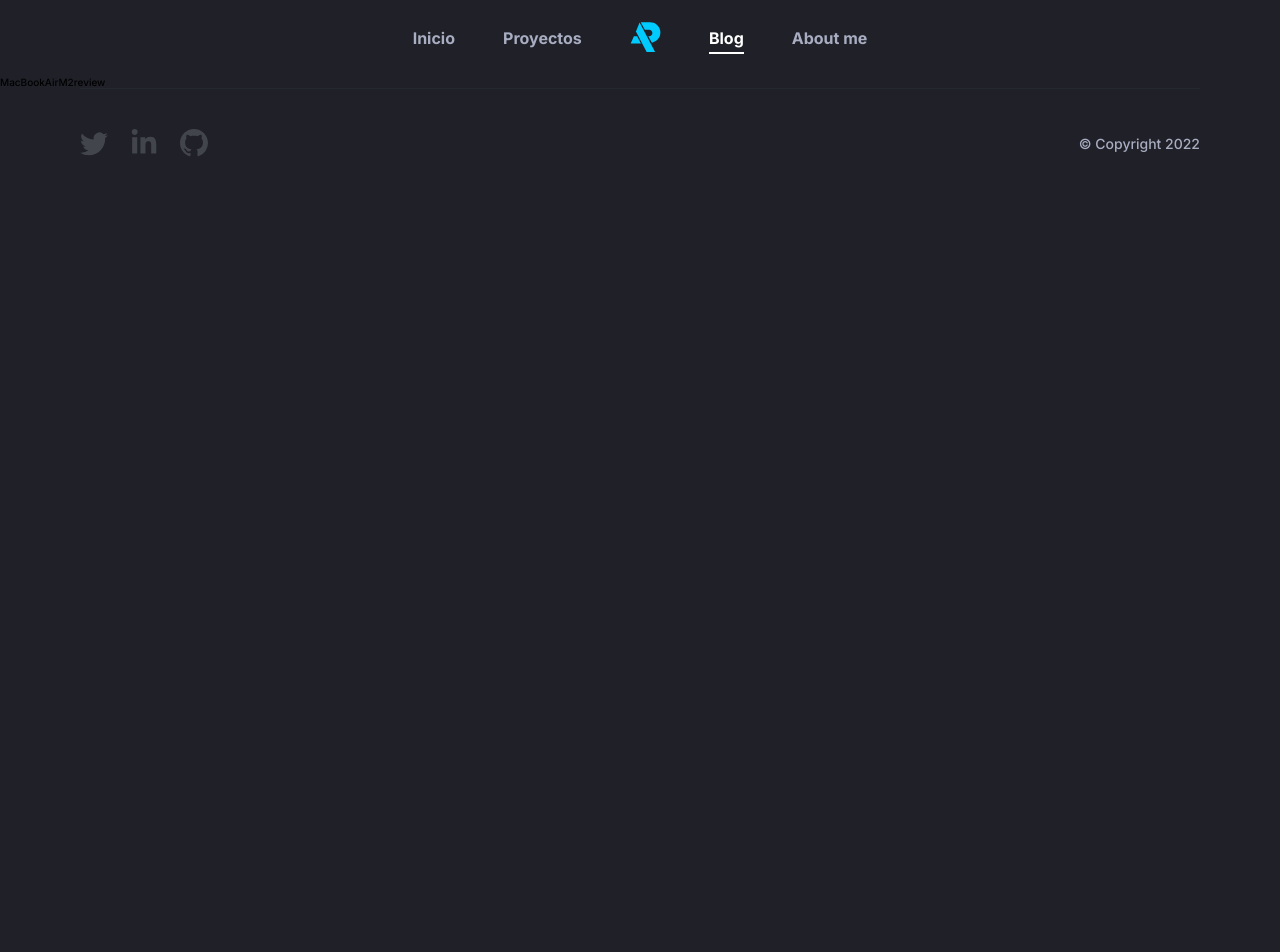
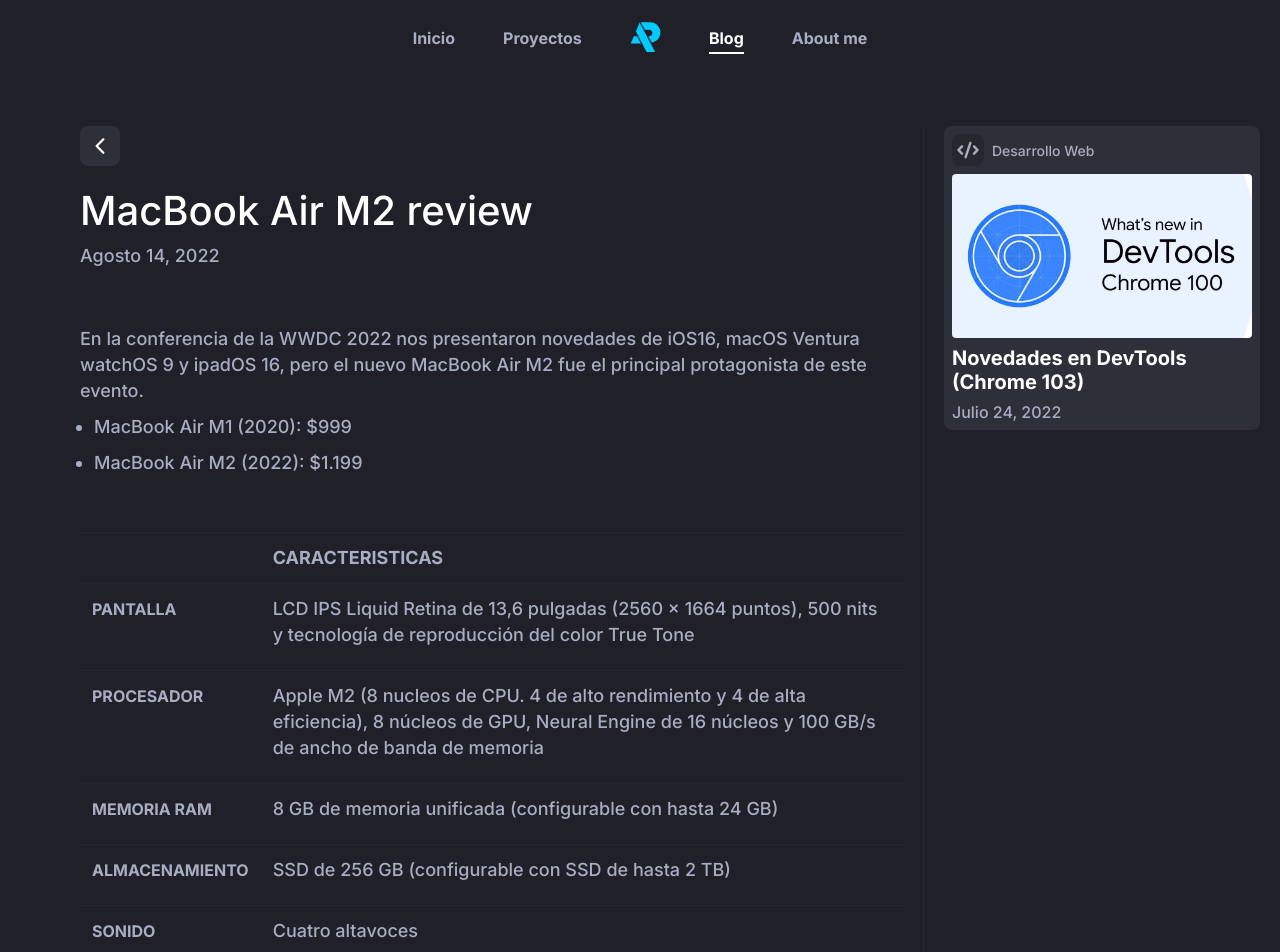
Before and after one commit to AlexisPaez11/website, a React (Create React App) app: page /Blog/MacBookAirM2review in a window 1280 px wide. Shown: the top 952 px of the page. Before the commit the page ends 800 px from the top, so only its background shows below. Built offline with nearby package versions, Linux system fonts and the light colour scheme; a web font is replaced by a local one.

Commit message:
Article add

```diff
--- a/src/components/article/ArticleData.jsx
+++ b/src/components/article/ArticleData.jsx
@@ -34,8 +34,8 @@ const ArticleData = [
     category: 'Tecnología',
     image: MacBookAirM2,
     title: 'MacBook Air M2 review',
-    datetime: '2022-08-13',
-    time:'Agosto 13, 2022',
+    datetime: '2022-08-14',
+    time:'Agosto 14, 2022',
     url: 'MacBookAirM2review',
     },
 ]
--- a/src/index.css
+++ b/src/index.css
@@ -829,6 +829,34 @@ pre, code {
 }
 /* CODE */
 
+/* TABLE */
+table {
+    border-collapse: collapse;
+}
+table tr {
+    border-top: 1.5px solid var(--color-component-variant1);
+    border-bottom: 1.5px solid var(--color-component-variant1);
+}
+th, td {
+    vertical-align: top;
+    padding: 1.2rem;
+    text-align: left;
+}
+.article-container table p {
+    margin: 0;
+}
+.article-container table td p {
+    margin-bottom: 1rem;
+}
+table th.align-left {
+    width: 18rem;
+}
+table th.align-left p {
+    font-size: 1.6rem;
+}
+/* TABLE */
+
+
 .recommended-articles {
     padding: 0 0 0 2rem;
     border-left: 1.5px solid var(--color-component-variant1);
@@ -836,7 +864,7 @@ pre, code {
     align-content: flex-start;
     grid-auto-flow: row;
     justify-content: left;
-    grid-template-columns: 26rem;
+    grid-template-columns: 31.6rem;
     gap: 2rem;
 }
 /* ____________ ARTICLE PAGE _____________ */
@@ -1086,7 +1114,6 @@ footer p {
         padding: 0 0 5rem 0;
     }
     .recommended-articles {
-        justify-content: center;
         padding: 5rem 0 0 0;
         border-left: none;
         border-top: 1.5px solid var(--color-component-variant1);
@@ -1241,6 +1268,16 @@ footer p {
     .article-container img, .article-container .video {
         min-width: 26rem;
     }
+    table tr {
+        display: flex;
+        flex-direction: column;
+    }
+    table th.align-left {
+        width: 100%;
+    }
+    .recommended-articles {
+        justify-content: center;
+    }
     .aboutInfo-container .biography {
         margin-right: 0rem;
     }
--- a/src/pages/articles/MacBookAirM2review.jsx
+++ b/src/pages/articles/MacBookAirM2review.jsx
@@ -1,8 +1,142 @@
 import React from 'react'
+import { NavLink } from "react-router-dom";
+import Article from '../../components/article/Article'
+import { IoIosArrowBack } from 'react-icons/io' // Back
+import { HiCode } from 'react-icons/hi' // CategoryDev
+
+import DevToolsChrome from '../../assets/blog-assets/devtools.webp'
+
+const ArticleData = [
+  {
+    id: 1,
+    categoryimg: <HiCode />,
+    category: 'Desarrollo Web',
+    image: DevToolsChrome,
+    title: 'Novedades en DevTools (Chrome 103)',
+    datetime: '2022-07-24',
+    time:'Julio 24, 2022',
+    url: 'DevToolsChrome103',
+  },
+]
 
 const MacBookAirM2review = () => {
   return (
-    <div>MacBookAirM2review</div>
+    <section className='article-section'>
+      <div className="article-container">
+        <NavLink to="/Blog" className='btn'><IoIosArrowBack /></NavLink>
+
+        <h1>MacBook Air M2 review</h1>
+        <time dateTime='2022-07-25'>Agosto 14, 2022</time>
+
+        <br/><br/><br/>
+        <br/><br/><br/>
+        {/* <h2></h2> */}
+        <p>En la conferencia de la WWDC 2022 nos presentaron novedades de iOS16, macOS Ventura watchOS 9 y ipadOS 16, pero el nuevo MacBook Air M2 fue el principal protagonista de este evento.</p>
+        <ul>
+          <li>MacBook Air M1 (2020): $999</li>
+          <li>MacBook Air M2 (2022): $1.199</li>
+        </ul>
+
+        <br/><br/><br/>
+        <table>
+          <thead>
+            <tr>
+              <th className='align-left'><p></p></th>
+              <th><p><strong>CARACTERISTICAS</strong></p></th>
+            </tr>
+          </thead>
+
+          <tbody>
+            <tr>
+              <th className='align-left'><p><strong>PANTALLA</strong></p></th>
+              <td><p>LCD IPS Liquid Retina de 13,6 pulgadas (2560 x 1664 puntos), 500 nits y tecnología de reproducción del color True Tone</p></td>
+            </tr>
+            <tr>
+              <th className='align-left'><p><strong>PROCESADOR</strong></p></th>
+              <td><p>Apple M2 (8 nucleos de CPU. 4 de alto rendimiento y 4 de alta eficiencia), 8 núcleos de GPU,  Neural Engine de 16 núcleos y 100 GB/s de ancho de banda de memoria</p></td>
+            </tr>
+            <tr>
+              <th className='align-left'><p><strong>MEMORIA RAM</strong></p></th>
+              <td><p>8 GB de memoria unificada (configurable con hasta 24 GB)</p></td>
+            </tr>
+            <tr>
+              <th className='align-left'><p><strong>ALMACENAMIENTO</strong></p></th>
+              <td><p>SSD de 256 GB (configurable con SSD de hasta 2 TB)</p></td>
+            </tr>
+            <tr>
+              <th className='align-left'><p><strong>SONIDO</strong></p></th>
+              <td>
+                <p>Cuatro altavoces</p>
+                <p>Compatibilidad con audio espacial al reproducir música o vídeo con Dolby Atmos en los altavoces </p>
+                <p>Audio espacial con seguimiento dinámico de la cabeza al usar los AirPods (3.ª generación), AirPods Pro y AirPods Max</p>
+                <p>Conjunto de tres micrófonos con tecnología beamforming direccional</p>
+              </td>
+            </tr>
+            <tr>
+              <th className='align-left'><p><strong>CÁMARA</strong></p></th>
+              <td><p>FaceTime HD 1080p</p></td>
+            </tr>
+            <tr>
+              <th className='align-left'><p><strong>CONECTIVIDAD</strong></p></th>
+              <td><p>1 x MagSafe 3, 2 x Thunderbolt/USB 4 y 1 x jack de 3,5 mm</p></td>
+            </tr>
+            <tr>
+              <th className='align-left'><p><strong>CONECTIVIDAD INALÁMBRICA</strong></p></th>
+              <td>
+                <p>Wi-Fi 6</p>
+                <p>Bluetooth 5.0</p></td>
+            </tr>
+            <tr>
+              <th className='align-left'><p><strong>SISTEMA OPERATIVO</strong></p></th>
+              <td><p>macOS Monterey</p></td>
+            </tr>
+            <tr>
+              <th className='align-left'><p><strong>BATERÍA</strong></p></th>
+              <td>
+                <p>Batería de polímeros de litio de 52,6 vatios hora</p>
+                <p>Adaptador de corriente USB‑C de 30 W (incluido con el M2 con GPU de 8 núcleos)</p>
+                <p>Adaptador de corriente con dos puertos USB‑C de 35 W (incluido con el M2  con GPU de 10 núcleos y 512 GB de capacidad, opcional con el M2 con GPU  de 8 núcleos)</p>
+              </td>
+            </tr>
+            <tr>
+              <th className='align-left'><p><strong>AUTONOMÍA</strong></p></th>
+              <td>
+                <p>Hasta 18 horas de reproducción de vídeo en la app Apple TV</p>
+                <p>Hasta 15 horas de navegación web inalámbrica</p>
+              </td>
+            </tr>
+            <tr>
+              <th className='align-left'><p><strong>COLORES</strong></p></th>
+              <td><p>Plata, blanco estrella, gris espacial y medianoche</p></td>
+            </tr>
+            <tr>
+              <th className='align-left'><p><strong>DIMENSIONES</strong></p></th>
+              <td><p>304,1 x 215 x 11,3 mm</p></td>
+            </tr>
+            <tr>
+              <th className='align-left'><p><strong>PESO</strong></p></th>
+              <td><p>1,24 kg</p></td>
+            </tr>
+            <tr>
+              <th className='align-left'><p><strong>PRECIO</strong></p></th>
+              <td>
+                <p>1519 euros (256 GB)</p>
+                <p>1869 euros (512 GB)</p>
+              </td>
+            </tr>
+          </tbody>
+        </table>
+      </div>
+      <aside className='recommended-articles'>
+        {
+          ArticleData.map(({id, categoryimg, category, image, title, datetime, time, url}) => {
+            return (
+              <Article id={id} categoryimg={categoryimg} category={category} image={image} title={title} datetime={datetime} time={time} url={url} />
+            )
+          })
+        }
+      </aside>
+    </section>
   )
 }
 
```
